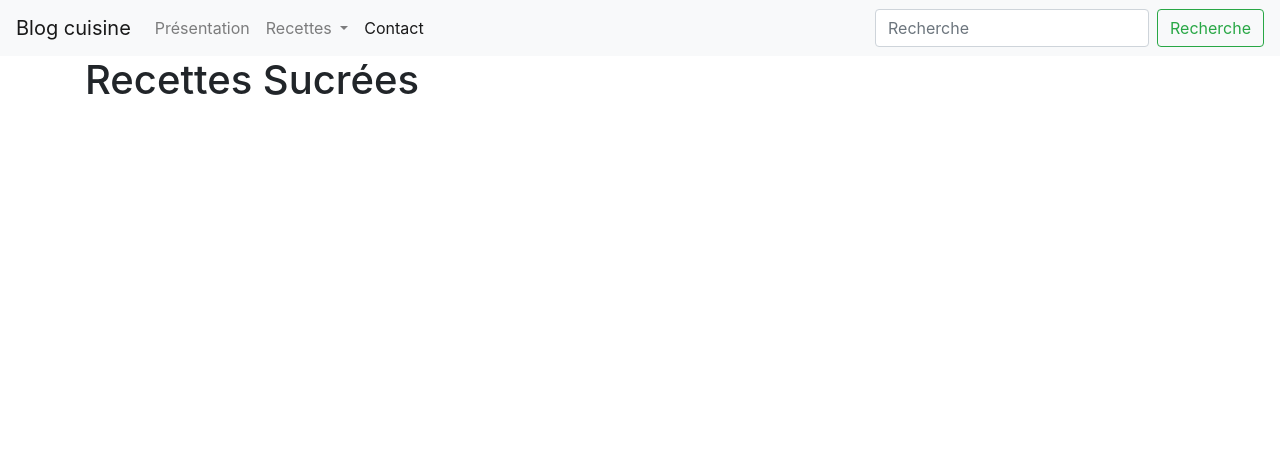
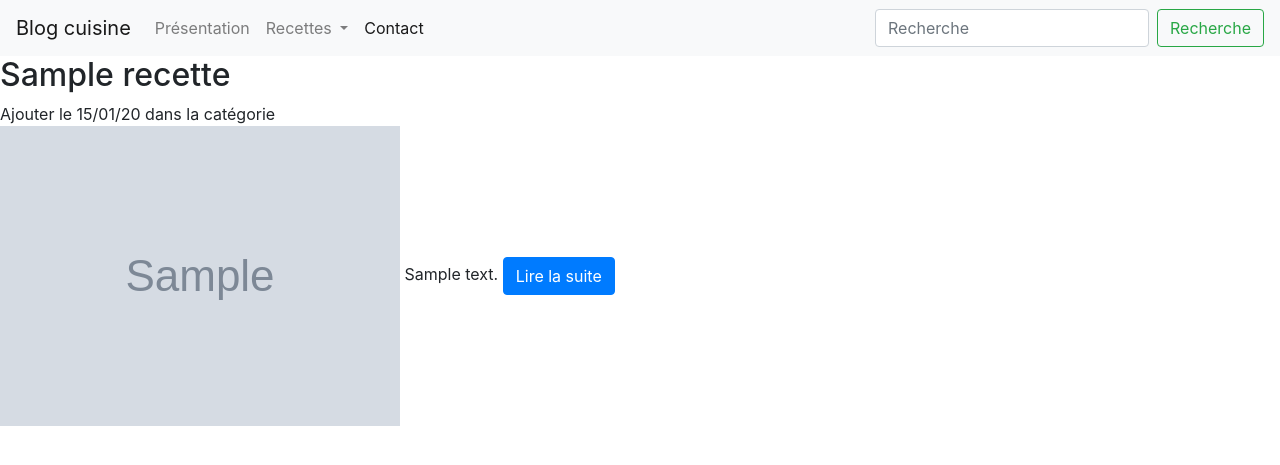
Before and after one commit to fatimarita/Kouzina, a Symfony app: template templates/sucrees/sucrees.html.twig in a window 1280 px wide. Shown: the top 465 px of the page. Run offline with Twig, Linux system fonts and the light colour scheme; the template is opened without the code that fills it: most values are stand-ins (such as "Sample title", 1, 10 or a date in 2020); grey boxes marked "Sample" are stand-in pictures; some libraries are stand-ins or nearby versions.

Commit message:
la meme procedure pour les pages sucrées

```diff
--- a/templates/base.html.twig
+++ b/templates/base.html.twig
@@ -27,8 +27,7 @@
                     <div class="dropdown-menu" aria-labelledby="navbarDropdown">
                         <a class="dropdown-item" href="{{ path('salees') }}">Recettes Salées</a>
                         <a class="dropdown-item" href="{{ path('sucrees') }}">Recettes sucrées</a>
-                        <div class="dropdown-divider"></div>
-                        <a class="dropdown-item" href="{{ path('autres') }}">Autres</a>
+
                     </div>
                 </li>
                 <li class="nav-item active">
--- a/templates/sucrees/sucrees.html.twig
+++ b/templates/sucrees/sucrees.html.twig
@@ -1,8 +1,22 @@
 {% extends 'base.html.twig' %}
+{% block title %}Hello {{ controller_name }}{% endblock %}
 
 {% block body %}
-    <div class="container">
-        <h1> Recettes Sucrées</h1>
+<section class="recettes">
+    {% for recette in recettes %}
 
-    </div>
+        <article>
+            <h2>{{ recette.title }}</h2>
+            <div class="metadata">Ajouter le {{ recette.createdAt | date ('d/m/y') }}  dans la catégorie {#{ recette.categories }#}</div>
+            <div class="content">
+                <img src="{{ recette.imageSrc}}" alt="{{ recette.imageAlt}}">
+                {{ recette.content | raw }}
+                <a href="{{ path('sucrees_show', {'id': recette.id}) }}" class="btn btn-primary">Lire la suite</a>
+            </div>
+        </article>
+    {% endfor %}
+
+
+</section>
+
 {% endblock %}
```
Also changed, not shown: src/Controller/SucreesController.php (+30 -3 lines), templates/sucrees/show.html.twig (added, +12 -0 lines).
